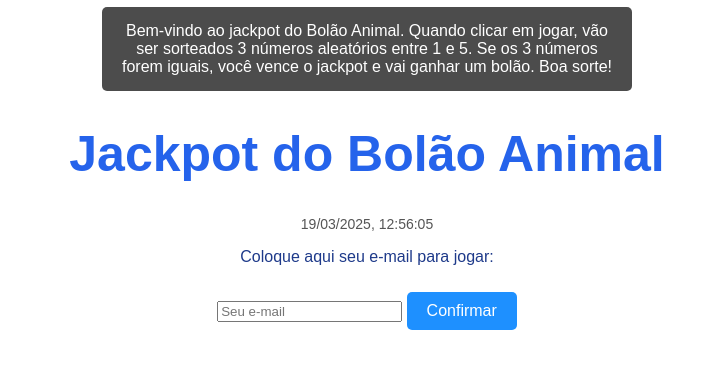
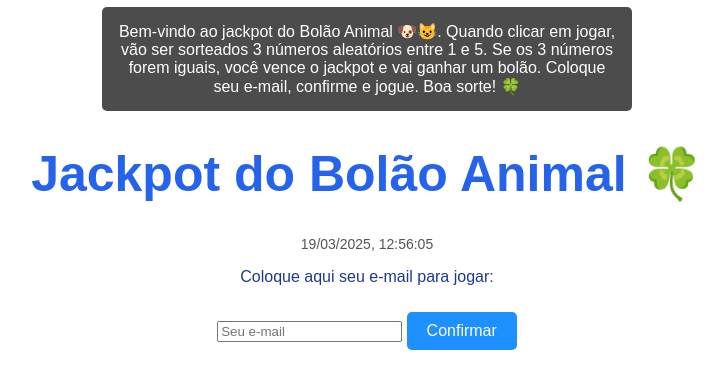
Before and after one commit to bolaoanimalsorte/jackpot, a plain HTML site: page static/index.html in a window 1280 px wide. Shown: the part 79-468 px from the top of the page, without its empty margins (273-999 px from the left). Drawn offline with Linux system fonts and the light colour scheme.

Commit message:
Update index.html

```diff
--- a/static/index.html
+++ b/static/index.html
@@ -77,9 +77,9 @@
     <img id="logo" src="https://jackpot-k8n0.onrender.com/static/BA.png" alt="Logo Bolão Animal">
     <!-- Mensagem explicativa adicionada aqui -->
     <div id="mensagem-explicativa">
-        Bem-vindo ao jackpot do Bolão Animal. Quando clicar em jogar, vão ser sorteados 3 números aleatórios entre 1 e 5. Se os 3 números forem iguais, você vence o jackpot e vai ganhar um bolão. Boa sorte!
+        Bem-vindo ao jackpot do Bolão Animal 🐶😺. Quando clicar em jogar, vão ser sorteados 3 números aleatórios entre 1 e 5. Se os 3 números forem iguais, você vence o jackpot e vai ganhar um bolão. Coloque seu e-mail, confirme e jogue. Boa sorte! 🍀
     </div>
-    <h1>Jackpot do Bolão Animal</h1>
+    <h1>Jackpot do Bolão Animal 🍀</h1>
     <p id="dateTime"></p>
 
     <div id="emailContainer">
```
